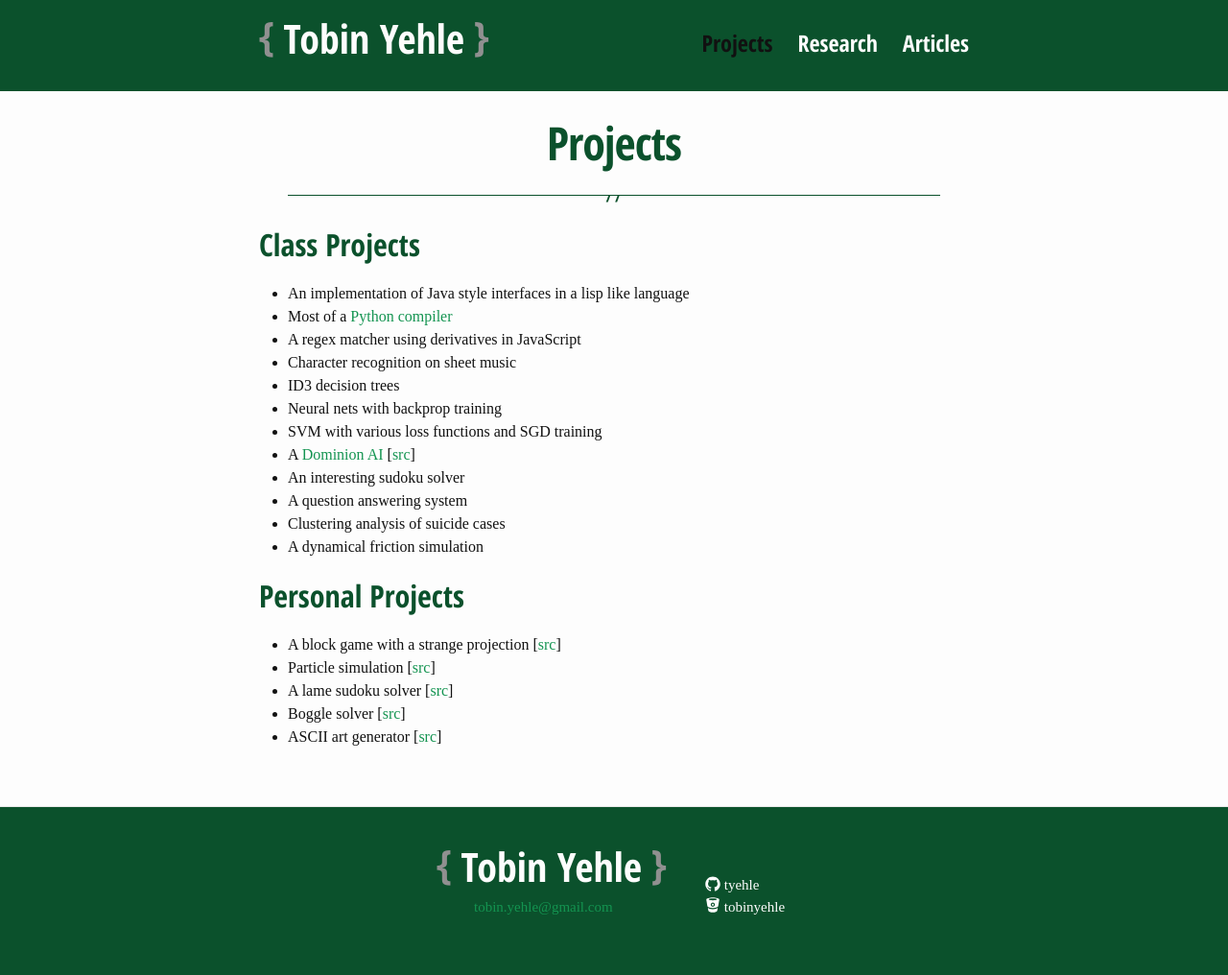
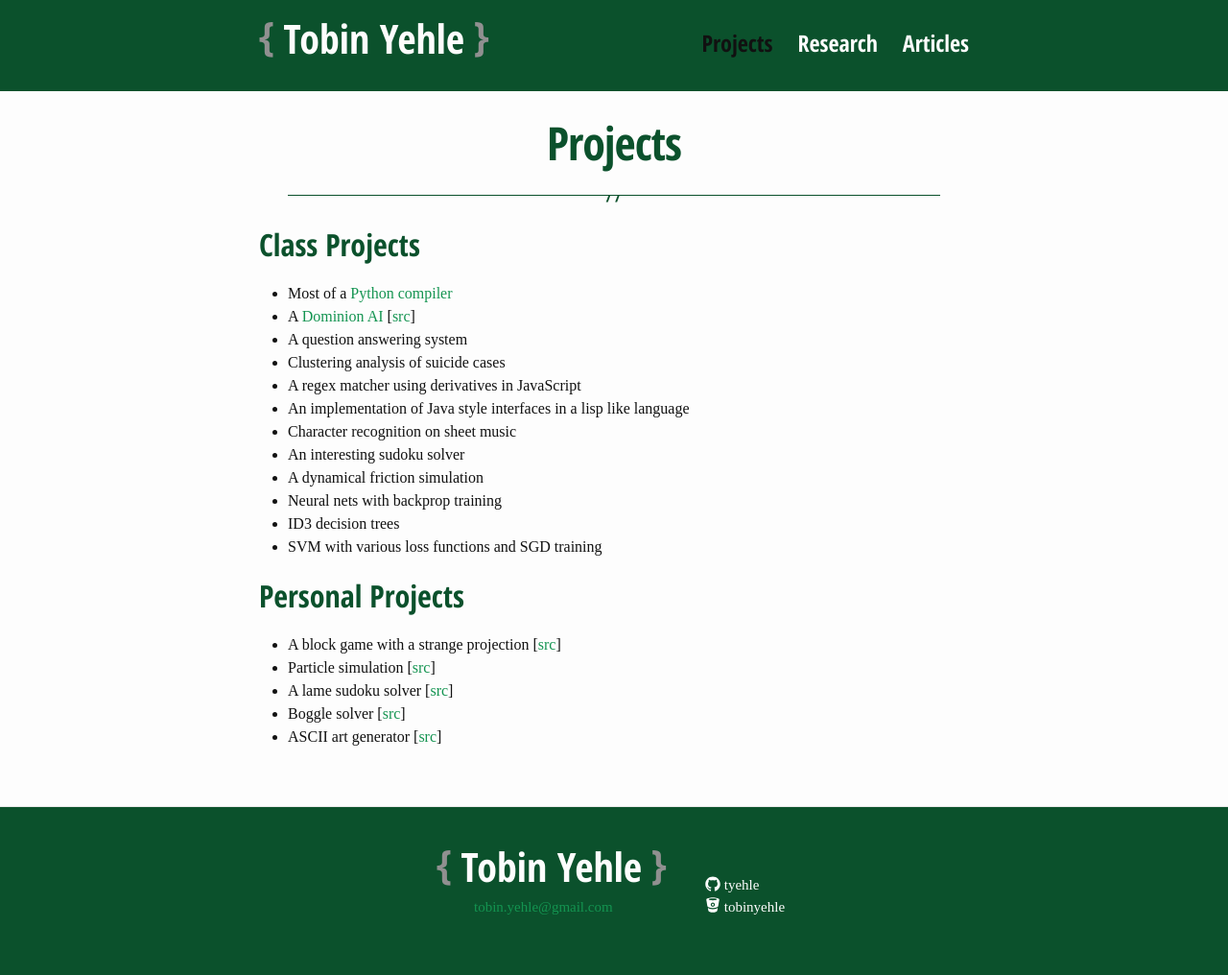
Before and after one commit to tyehle/tyehle.github.io, a Jekyll site: the page built from _pages/projects.md, in a window 1280 px wide. Shown: the whole page at 96% size. Built offline with Jekyll 4.4.1, drawn with Linux system fonts in a browser that asks for light colours; some web fonts are replaced.

```diff
--- a/_pages/projects.md
+++ b/_pages/projects.md
@@ -8,18 +8,18 @@ weight: 1
 Class Projects
 --------------
 
-- An implementation of Java style interfaces in a lisp like language
 - Most of a [Python compiler]({% post_url 2015-10-31-python_compiler %})
-- A regex matcher using derivatives in JavaScript
-- Character recognition on sheet music
-- ID3 decision trees
-- Neural nets with backprop training
-- SVM with various loss functions and SGD training
 - A [Dominion AI]({% post_url 2016-07-29-dominion %}) [[src](https://github.com/tyehle/dominion)]
-- An interesting sudoku solver
 - A question answering system
 - Clustering analysis of suicide cases
+- A regex matcher using derivatives in JavaScript
+- An implementation of Java style interfaces in a lisp like language
+- Character recognition on sheet music
+- An interesting sudoku solver
 - A dynamical friction simulation
+- Neural nets with backprop training
+- ID3 decision trees
+- SVM with various loss functions and SGD training
 
 Personal Projects
 -----------------
```
